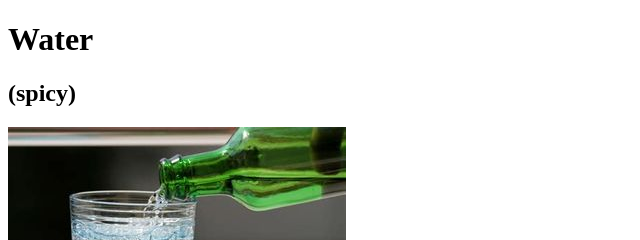
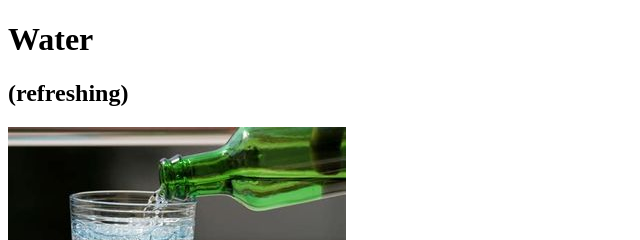
Before and after one commit to Poven45/some-recipes, a plain HTML site: page recipes/water.html in a window 1280 px wide. Shown: the top 240 px of the page, 0-640 px from the left. Drawn offline with Linux system fonts and the light colour scheme.

Commit message:
fixed a bug in water and coffee that said they are spicy

```diff
--- a/recipes/water.html
+++ b/recipes/water.html
@@ -7,7 +7,7 @@
     <title>Recipe 2</title>
 </head>
 <body>
-    <h1>Water<h2>(spicy)</h2></h1>
+    <h1>Water<h2>(refreshing)</h2></h1>
     <img src="picOfood/water.jpg" alt="Picture of water in a cup">
     <h3>Description</h3>
     <p>Once done you will be enjoying a nice little cup of water</p>
```
Also changed, not shown: recipes/coffee.html (+1 -1 lines).
